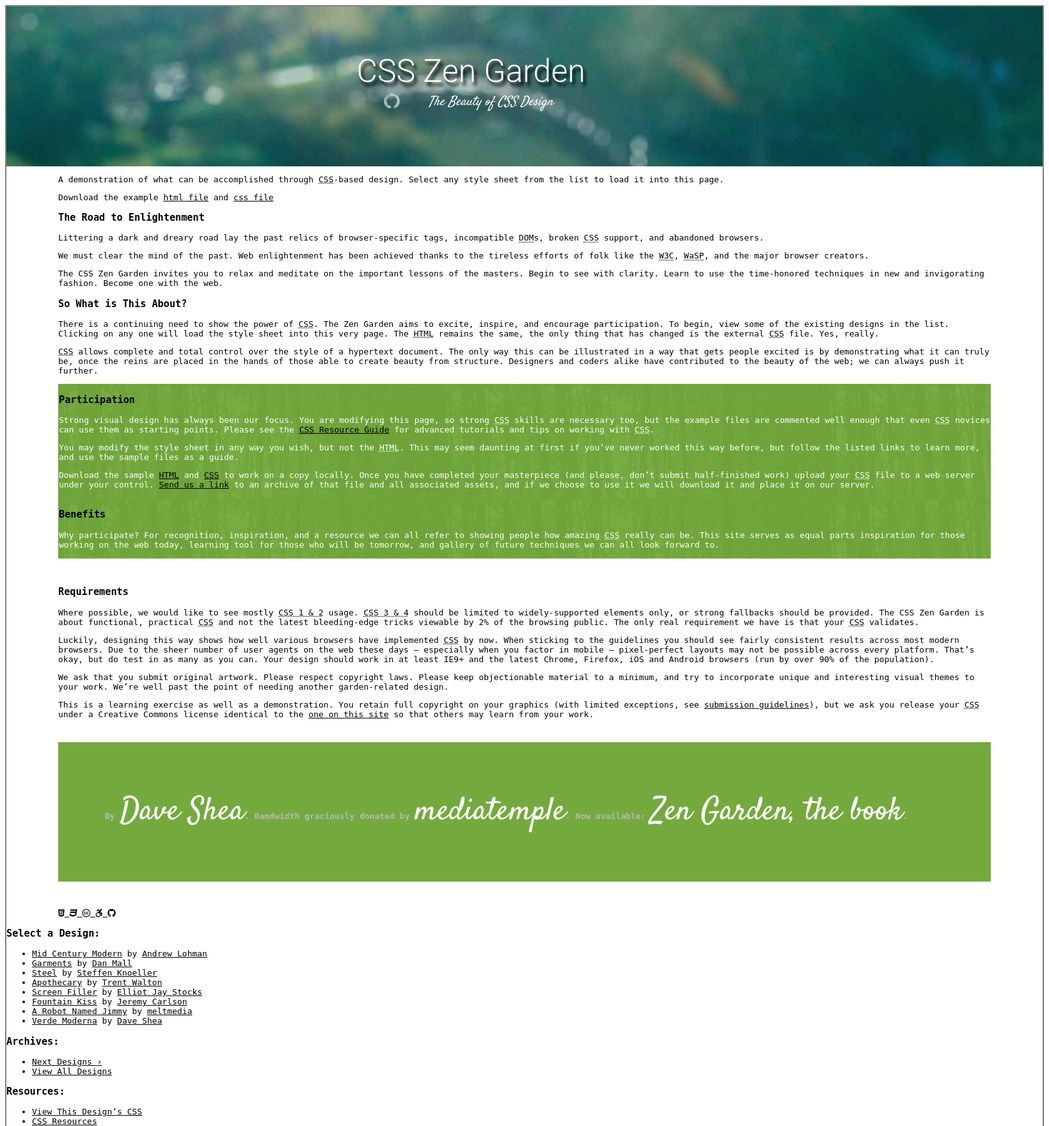
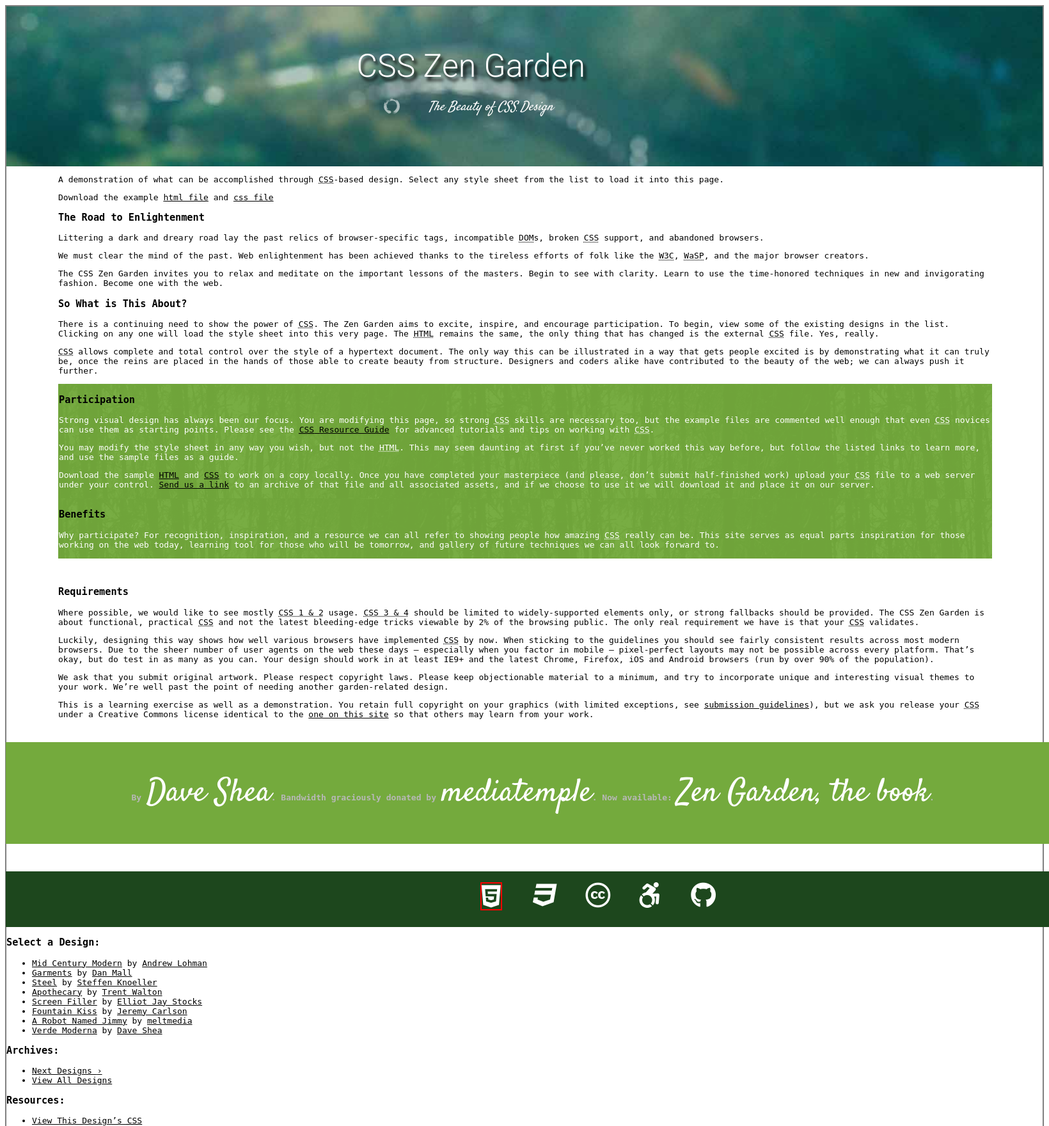
Before and after one commit to arielpiccolo/codeNation_weekly_records, a web app: file projects/zenGarden/html/index.html in a window 1640 px wide. Shown: the top 1760 px of the page at 64% size. Run offline with its HTML, style and script files only (its server is not run), Linux system fonts and the light colour scheme; some libraries are stand-ins or nearby versions.

Commit message:
zen-garden files updated,css animations and css transsitions created

```diff
--- a/projects/zenGarden/css/style.css
+++ b/projects/zenGarden/css/style.css
@@ -34,7 +34,7 @@
 header[role="banner"] h1 {
     display: inline;
     position: absolute;
-    top: 5%;
+    top: 4%;
     left: 34%;
     font-size: 50px;
     font-weight: 580;
@@ -50,7 +50,7 @@
     padding-left: 70px;
     display: inline;
     position: absolute;
-    top : 16%;
+    top : 17%;
     left : 600px;
     color : rgb(255, 255, 255);
     text-align : center;
@@ -65,40 +65,41 @@
 }
 
 
+
 /* middle of the page  */
 
-.participation,.benefits {
+.participation , .benefits {
     background: url(/img/bamboo.png) rgb(116, 170, 61);
+    width: 100%;
     color: white;
     border: 1px solid transparent;
+
+
 }
 
-.participation, .benefits h3, a{
+.participation h3,a ,.benefits, h3{
     color: black;
+
 }
 
-
-.participation p{
+.participation, .benefits {
     color: white;
 
 }
 
 
-
-.requirements {
-    padding-bottom: 2%;
-}
-
-p[role="contentinfo"]  {
+[role="contentinfo"]  {
+    display: block;
+    position: relative;
+    width: 1560px;
     background-color: rgb(116, 170, 61);;
-    padding: 5%;
-    color: rgb(184, 184, 184);
-    font-weight: bold;
+    padding: 3%;
+    right:5.6%;
     margin-top: 2.5%;
 
 }
 
-p[role="contentinfo"] a {
+[role="contentinfo"] a {
     padding-top: 3%;
     font-family: Satisfy;
     font-size: 50px;
@@ -107,6 +108,12 @@
     text-decoration: none;
     font-weight: lighter;
 
+}
+
+[role="contentinfo"] {
+    color: rgb(184, 184, 184);
+    font-weight: bold;
+    text-align: center;
 }
 
 
@@ -118,6 +125,84 @@
     margin-top: 3%;
 }
 
+.requirements {
+    padding-bottom: 2%;
+}
+/*
+.requirements {
+    background-color: rgb(116, 170, 61);
+
+}
+*/
+
+footer {
+    background-color: rgb(29, 71, 29);
+    display: block;
+    position: relative;
+    width: 1560px;
+    padding: 3%;
+    right: 5.6%;
+}
+
+/*
+i.fab.fa-github , i.fab.fa-accessible-icon, i.fab.fa-creative-commons, i.fab.fa-css3, i.fab.fa-html5, i.fab.fa-github{
+
+    font-size: 50px;
+    border: 2px solid red;
+    margin: 50px;
+    color: white;
+
+}
+*/
+
+footer i.fab.fa-github  {
+    display: block;
+    position: absolute;
+    font-size: 40px;
+    top: 20%;
+    left: 65%;
+    color: white;
+}
+
+i.fab.fa-accessible-icon  {
+    display: block;
+    position: absolute;
+    font-size: 40px;
+    top: 20%;
+    left: 60%;
+    color: white;
+}
+
+i.fab.fa-creative-commons  {
+    display: block;
+    position: absolute;
+    font-size: 40px;
+    border: 20px;
+    top: 20%;
+    left: 55%;
+    color: white;
+}
+
+i.fab.fa-css3  {
+    display: block;
+    position: absolute;
+    font-size: 40px;
+    top: 20%;
+    left: 50%;
+    color: white;;
+}
+
+i.fab.fa-html5  {
+
+    display: block;
+    position: absolute;
+    font-size: 40px;
+    border: 2px solid red;
+    top: 20%;
+    left: 45%;
+    color: white;
+}
+
 
 
 
@@ -127,5 +212,6 @@
 1. cant get the top text centered
 2. who to set colour in between divs 'participation
 and benefits
-3. give margin last p in ' about ' and ' participation '4
+3. give margin last p in ' about ' and ' participation '
+4.extend green background in 'participation and beneit'
 */
```
Also changed, not shown: classes/week2/cssAnimations/style.css (added, +49 -0 lines), classes/week2/cssTranssitionsAndAnimations/index.html (added, +13 -0 lines), classes/week2/cssTranssitionsAndAnimations/style.css (added, +41 -0 lines).
